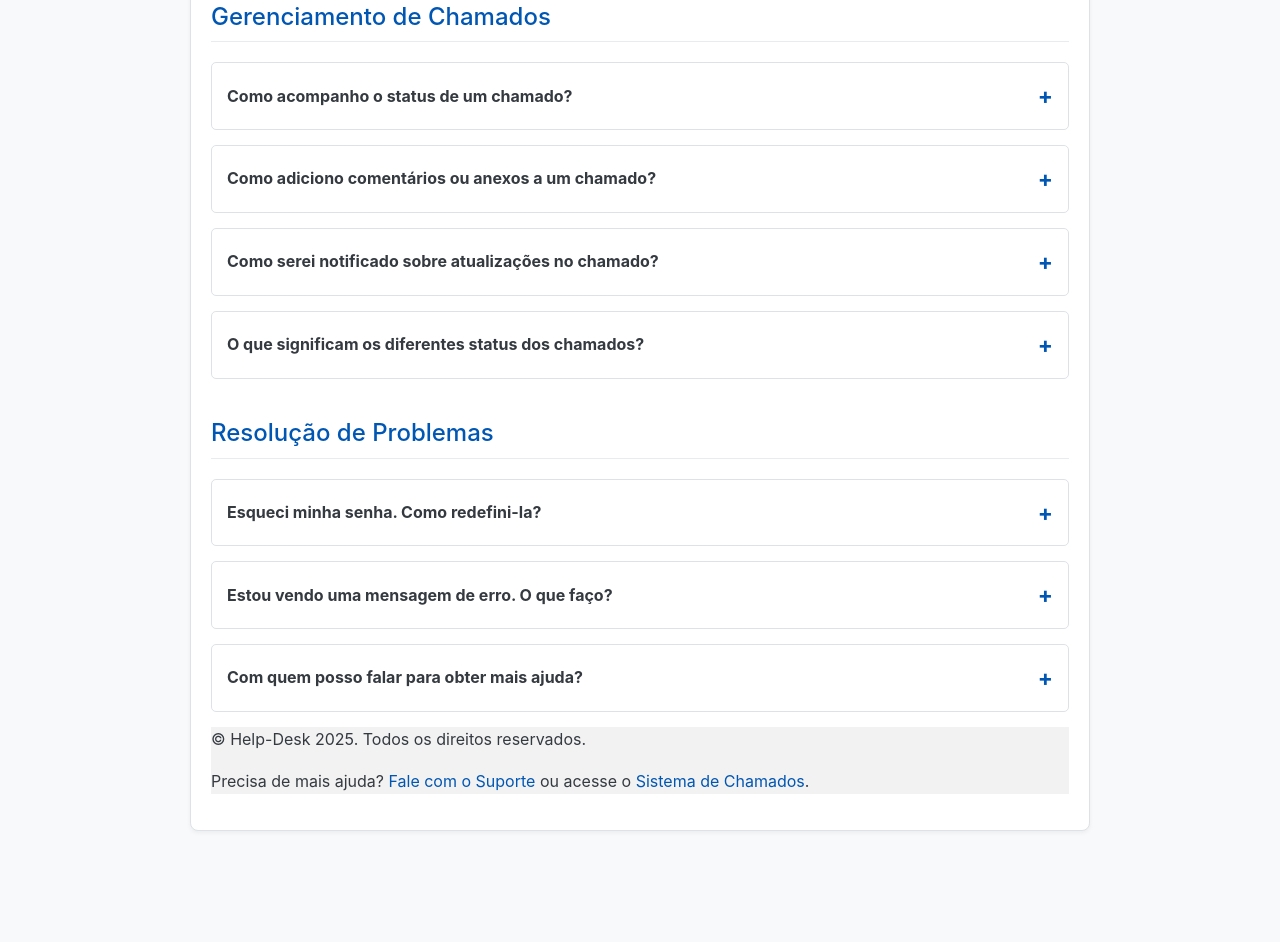
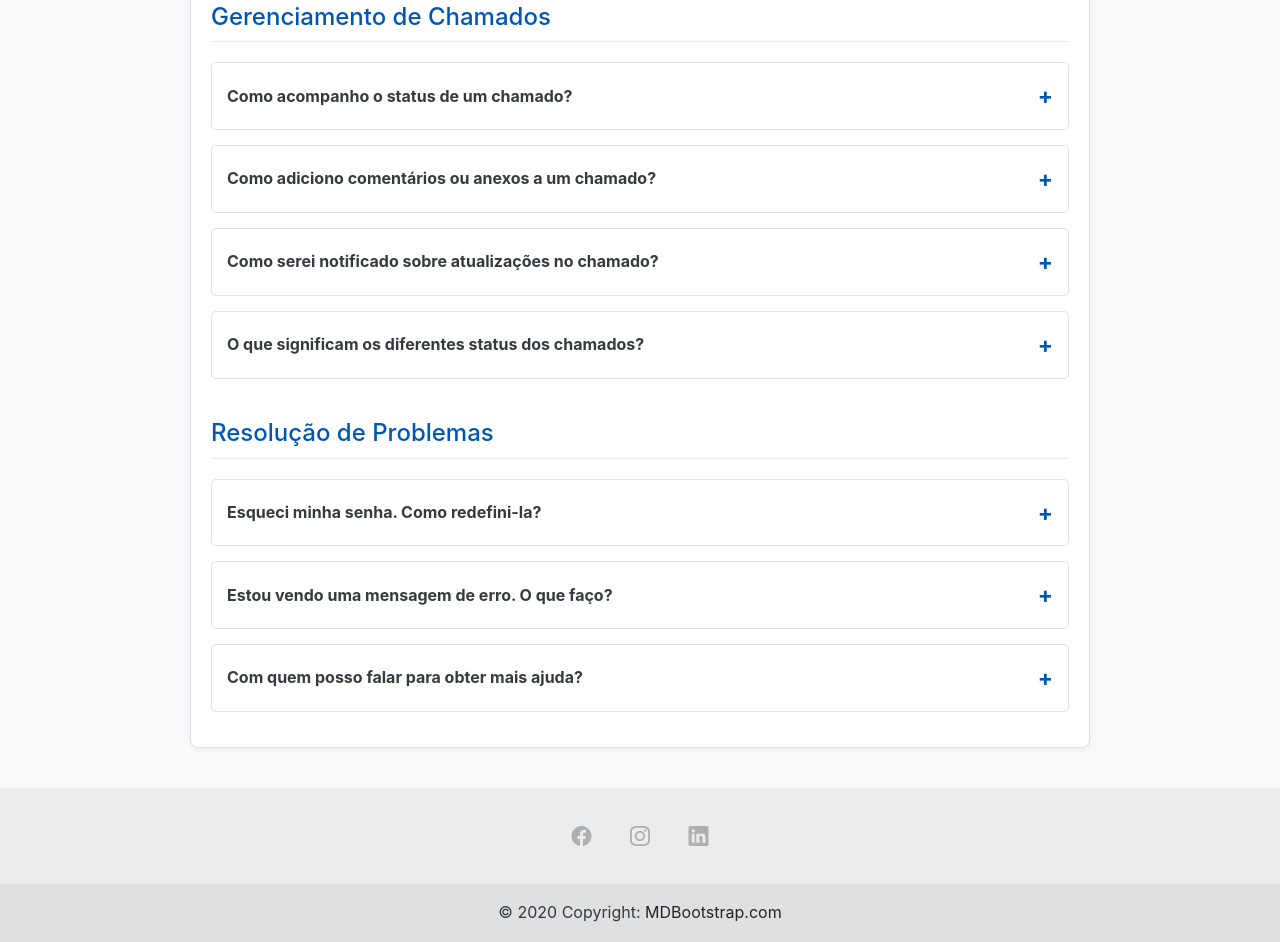
Before and after one commit to carlapatriciasg/Help-Desk, a plain HTML site: page faq.html in a window 1280 px wide. Shown: the part 871-1813 px from the top of the page. Before the commit the page ends 1742 px from the top, so only its background shows below. Drawn offline with nearby package versions, Linux system fonts and the light colour scheme.

Commit message:
footer_faq

```diff
--- a/faq.html
+++ b/faq.html
@@ -3,12 +3,26 @@
 
 <head>
   <meta charset="UTF-8">
+  <meta name="viewport" content="width=device-width, initial-scale=1.0">
   <title>FAQ - Sistema de Chamados</title>
-  <meta name="viewport" content="width=device-width, initial-scale=1.0">
-  <title>Sistema de Chamados Corporativo - FAQ</title>
-  <link href="https://cdn.jsdelivr.net/npm/bootstrap@5.3.0/dist/css/bootstrap.min.css" rel="stylesheet">
+
+  <!-- bootstrap -->
+  <link href="https://cdn.jsdelivr.net/npm/bootstrap@5.3.3/dist/css/bootstrap.min.css" rel="stylesheet"
+    integrity="sha384-QWTKZyjpPEjISv5WaRU9OFeRpok6YctnYmDr5pNlyT2bRjXh0JMhjY6hW+ALEwIH" crossorigin="anonymous">
+
+  <!-- css -->
+  <link rel="stylesheet" href="https://cdn.jsdelivr.net/npm/bootstrap-icons@1.11.3/font/bootstrap-icons.min.css">
   <link rel="stylesheet" href="css/faqstyle.css">
 
+  <!-- scripts -->
+  <script src="https://code.jquery.com/jquery-3.4.1.min.js"
+    integrity="sha256-CSXorXvZcTkaix6Yvo6HppcZGetbYMGWSFlBw8HfCJo=" crossorigin="anonymous"></script>
+  <script src="https://cdn.jsdelivr.net/npm/@popperjs/core@2.11.8/dist/umd/popper.min.js"
+    integrity="sha384-I7E8VVD/ismYTF4hNIPjVp/Zjvgyol6VFvRkX/vR+Vc4jQkC+hVqc2pM8ODewa9r"
+    crossorigin="anonymous"></script>
+  <script src="https://cdn.jsdelivr.net/npm/bootstrap@5.3.3/dist/js/bootstrap.bundle.min.js"
+    integrity="sha384-YvpcrYf0tY3lHB60NNkmXc5s9fDVZLESaAA55NDzOxhy9GkcIdslK1eN7N6jIeHz"
+    crossorigin="anonymous"></script>
 </head>
 
 <body>
@@ -137,13 +151,40 @@
         </div>
       </details>
     </section>
+  </div>
 
-    <footer>
-      <p>&copy; Help-Desk 2025. Todos os direitos reservados.</p>
-      <p>Precisa de mais ajuda? <a href="[Link para Página de Suporte]">Fale com o Suporte</a> ou acesse o <a
-          href="[Link para o Produto Principal]">Sistema de Chamados</a>.</p>
-    </footer>
-  </div>
+  <footer class="text-center">
+    <!-- Grid container -->
+    <div class=" pt-4">
+      <!-- Section: Social media -->
+      <section class="mb-4">
+        <!-- Facebook -->
+        <a href="#"><button type="button" class="btn btn-floating btn-lg social-media">
+            <i class="bi bi-facebook"></i>
+          </button></a>
+
+        <!-- Instagram -->
+        <a href="#"><button type="button" class="btn btn-floating btn-lg social-media">
+            <i class="bi bi-instagram"></i>
+          </button></a>
+
+        <!-- Linkedin -->
+        <a href="#"><button type="button" class="btn btn-floating btn-lg social-media">
+            <i class="bi bi-linkedin"></i>
+          </button></a>
+
+      </section>
+      <!-- Section: Social media -->
+    </div>
+    <!-- Grid container -->
+
+    <!-- Copyright -->
+    <div class="text-center p-3" style="background-color: rgba(0, 0, 0, 0.05);">
+      © 2020 Copyright:
+      <a class="text-body" href="https://mdbootstrap.com/">MDBootstrap.com</a>
+    </div>
+    <!-- Copyright -->
+  </footer>
 
   <script>
     document.querySelectorAll('summary').forEach(summary => {
```
